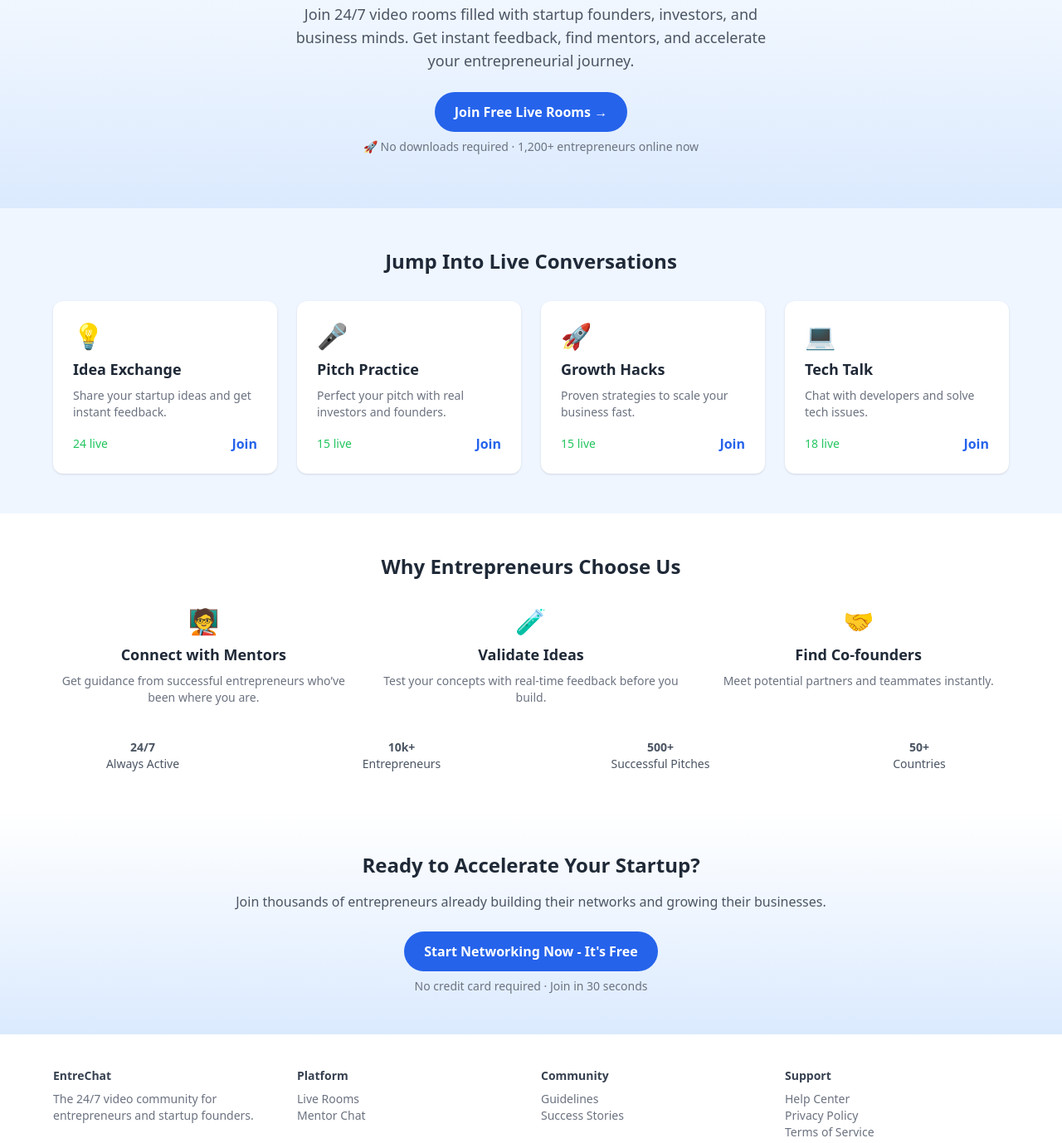
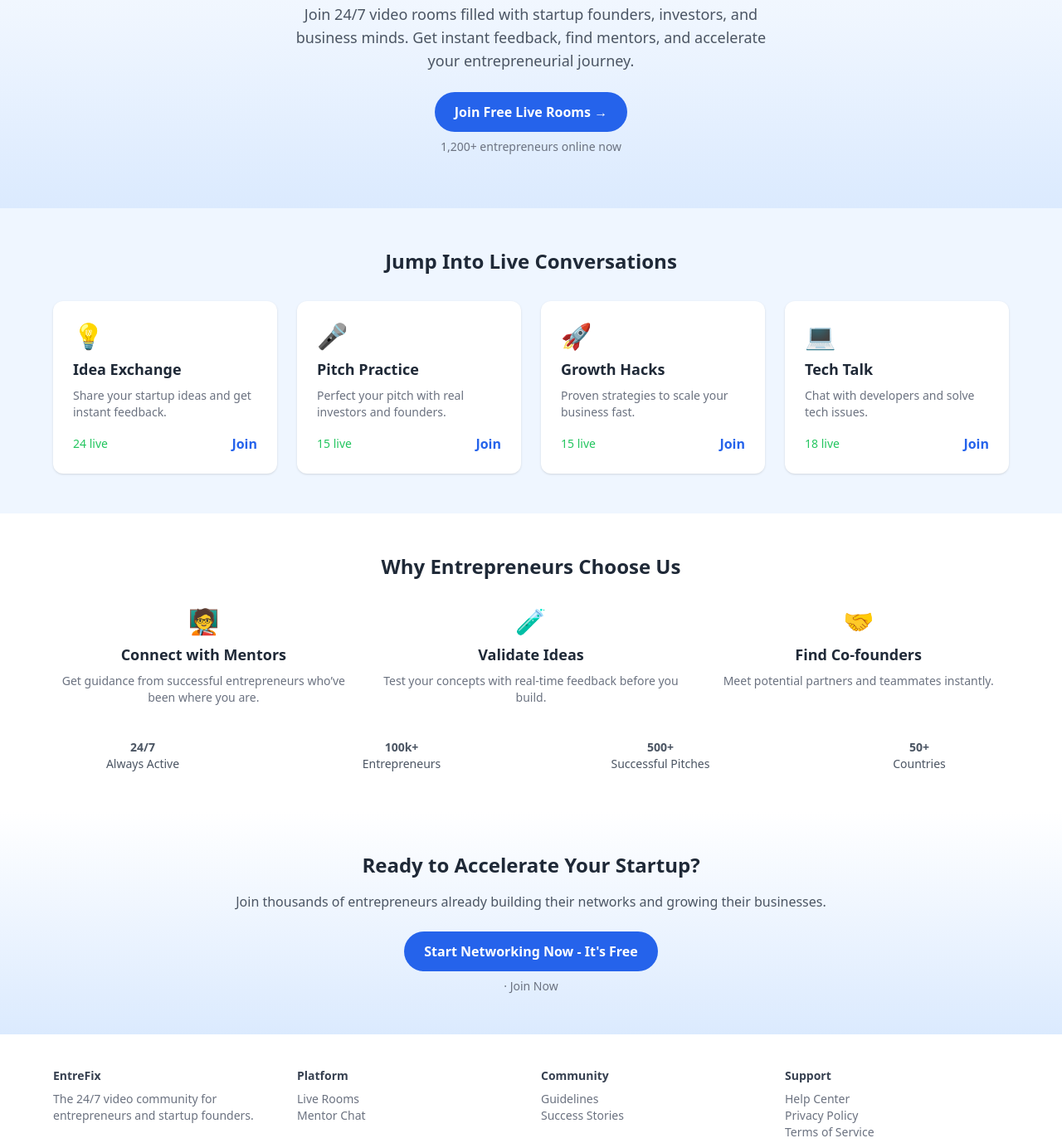
Before and after one commit to basillll721/entrepreneur-hub, a plain HTML site: page index.html in a window 1280 px wide. Shown: the part 245-1623 px from the top of the page at 83% size. Drawn offline with nearby package versions, Linux system fonts and the light colour scheme.

Commit message:
Update index.html

```diff
--- a/index.html
+++ b/index.html
@@ -3,7 +3,7 @@
 <head>
   <meta charset="UTF-8" />
   <meta name="viewport" content="width=device-width, initial-scale=1.0"/>
-  <title>EntreChat - Where Entrepreneurs Never Stop Talking</title>
+  <title>EntreFix - Where Entrepreneurs Never Stop Talking</title>
   <script src="https://cdn.tailwindcss.com"></script>
 </head>
 <body class="bg-blue-50 text-gray-800 font-sans">
@@ -19,7 +19,7 @@
     <h2 class="text-4xl font-extrabold text-gray-900">Where Entrepreneurs <br><span class="text-blue-600">Never Stop Talking</span></h2>
     <p class="mt-4 text-lg text-gray-600 max-w-xl mx-auto">Join 24/7 video rooms filled with startup founders, investors, and business minds. Get instant feedback, find mentors, and accelerate your entrepreneurial journey.</p>
     <button class="mt-6 bg-blue-600 text-white px-6 py-3 rounded-full hover:bg-blue-700 font-semibold">Join Free Live Rooms →</button>
-    <p class="mt-2 text-sm text-gray-500">🚀 No downloads required · 1,200+ entrepreneurs online now</p>
+    <p class="mt-2 text-sm text-gray-500">1,200+ entrepreneurs online now</p>
   </section>
 
   <!-- Rooms Section -->
@@ -88,7 +88,7 @@
     </div>
     <div class="mt-10 grid grid-cols-2 md:grid-cols-4 gap-4 text-center text-sm text-gray-600">
       <div><strong>24/7</strong><br>Always Active</div>
-      <div><strong>10k+</strong><br>Entrepreneurs</div>
+      <div><strong>100k+</strong><br>Entrepreneurs</div>
       <div><strong>500+</strong><br>Successful Pitches</div>
       <div><strong>50+</strong><br>Countries</div>
     </div>
@@ -99,14 +99,14 @@
     <h3 class="text-2xl font-bold mb-4">Ready to Accelerate Your Startup?</h3>
     <p class="text-gray-600 mb-6">Join thousands of entrepreneurs already building their networks and growing their businesses.</p>
     <button class="bg-blue-600 text-white px-6 py-3 rounded-full hover:bg-blue-700 font-semibold">Start Networking Now - It's Free</button>
-    <p class="text-sm text-gray-500 mt-2">No credit card required · Join in 30 seconds</p>
+    <p class="text-sm text-gray-500 mt-2"> · Join Now</p>
   </section>
 
   <!-- Footer -->
   <footer class="bg-white text-gray-500 text-sm py-10 px-6">
     <div class="max-w-6xl mx-auto grid grid-cols-1 md:grid-cols-4 gap-6">
       <div>
-        <h4 class="font-bold text-gray-700 mb-2">EntreChat</h4>
+        <h4 class="font-bold text-gray-700 mb-2">EntreFix</h4>
         <p>The 24/7 video community for entrepreneurs and startup founders.</p>
       </div>
       <div>
```
